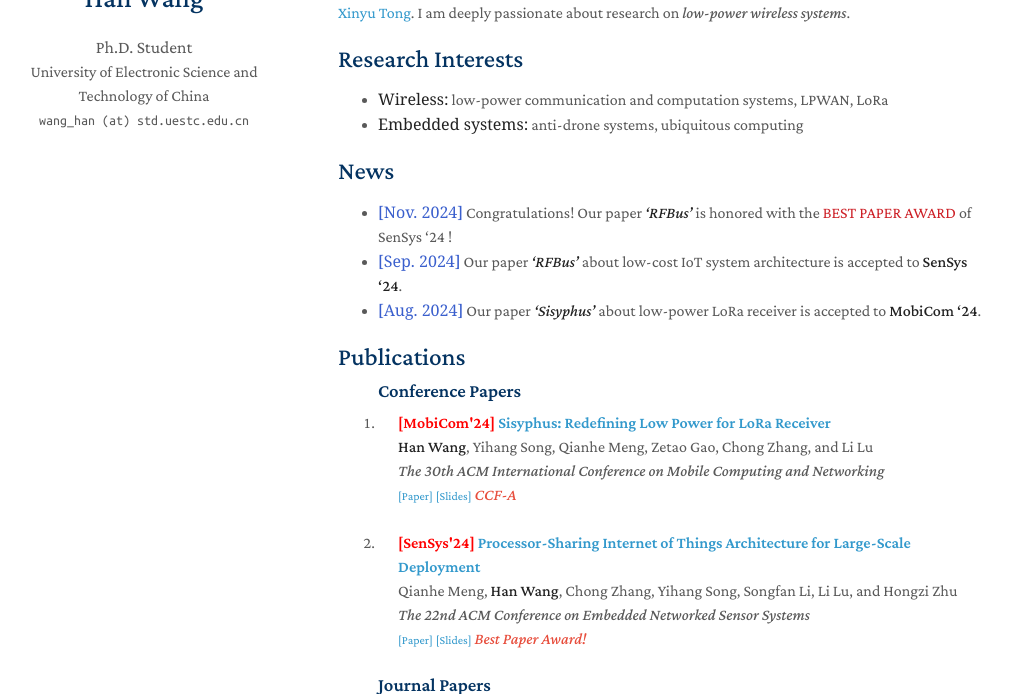
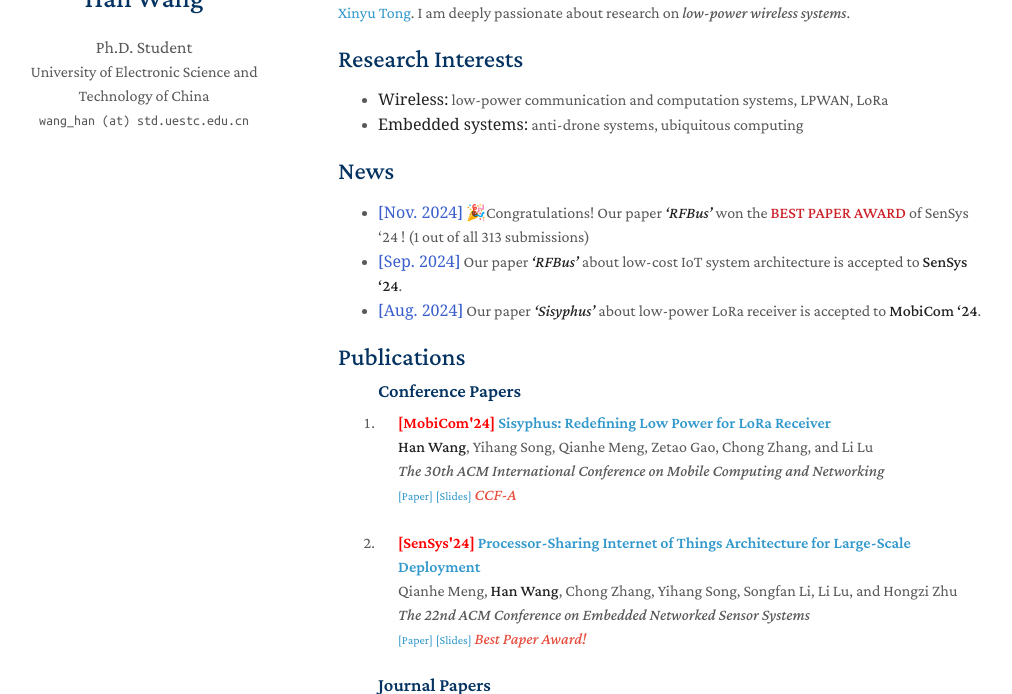
Before and after one commit to hwang620/hwang620.github.io, a Jekyll site: the page built from index.md, in a window 1280 px wide and 900 px high, cut to the strip 206-900 px from the top of the window. Shown: the whole strip, without its empty margins (132-1144 px from the left). Built offline with Jekyll 4.4.1, drawn with Linux system fonts in a browser that asks for light colours; a style sheet for code colours, icons or effects is not loaded; our own code applies the rules of GitHub Pages for plain Markdown files.

Commit message:
Update index.md

```diff
--- a/index.md
+++ b/index.md
@@ -12,7 +12,7 @@ Welcome! My name is **<font face="Georgia">Han Wang</font>**, currently working
 
 ## News
 
-- **<font color="3A5FCD" face="Georgia">[Nov. 2024]</font>** Congratulations! Our paper ***'RFBus'*** is honored with the <font color="CD2027">BEST PAPER AWARD</font> of SenSys '24 !
+- **<font color="3A5FCD" face="Georgia">[Nov. 2024]</font>** 🎉Congratulations! Our paper ***'RFBus'*** won the **<font color="CD2027">BEST PAPER AWARD</font>** of SenSys '24 ! (1 out of all 313 submissions)
 - **<font color="3A5FCD" face="Georgia">[Sep. 2024]</font>** Our paper ***'RFBus'*** about low-cost IoT system architecture is accepted to **SenSys '24**.
 - **<font color="3A5FCD" face="Georgia">[Aug. 2024]</font>** Our paper ***'Sisyphus'*** about low-power LoRa receiver is accepted to **MobiCom '24**.
 
```
